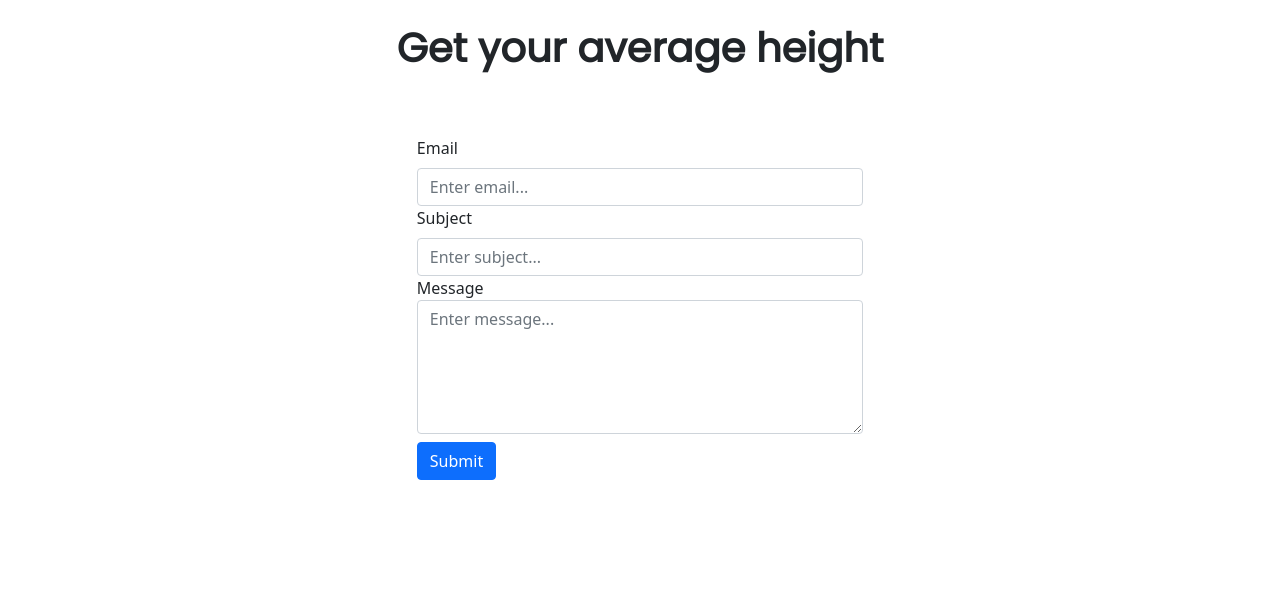
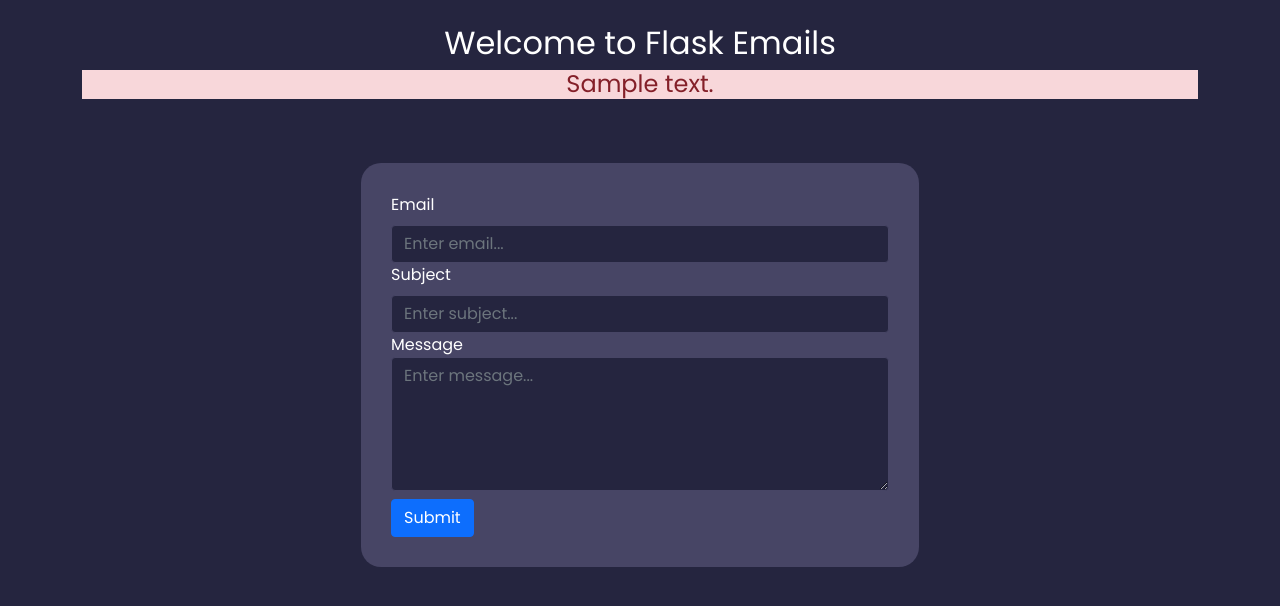
Before and after one commit to Marcos8060/FLASK_EMAIL, a Flask app: template templates/index.html in a window 1280 px wide. Shown: the top 606 px of the page. Run offline with Flask 2, Linux system fonts and the light colour scheme; the template is opened without the code that fills it: most values are stand-ins (such as "Sample title", 1, 10 or a date in 2020).

Commit message:
styled the background and fonts of the app

```diff
--- a/app.py
+++ b/app.py
@@ -2,8 +2,19 @@
 from enum import unique
 from flask import Flask,render_template,request
 from flask_sqlalchemy import SQLAlchemy
+from flask_mail import Mail,Message
 
 app = Flask(__name__)
+
+app.config['MAIL_SERVER'] = 'smtp.gmail.com'
+app.config['MAIL_PORT'] = 465
+app.config['MAIL_USERNAME'] = 'marcosgav80@gmail.com'
+app.config['MAIL_PASSWORD'] = 'gxgoeioxyktvhzab'
+app.config['MAIL_USE_TLS'] = False
+app.config['MAIL_USE_SSL'] = True
+
+mail = Mail(app)
+
 app.config['SQLALCHEMY_DATABASE_URI']='postgresql://marcos:getaways@localhost/email_messenger'
 
 db = SQLAlchemy(app)
@@ -33,9 +44,13 @@
         subject = request.form['subject']
         msg = request.form['message']
         print(email,subject,msg)
-        data = Data(email,subject,msg)
-        db.session.add(data)
-        db.session.commit()
+        if db.session.query(Data).filter(Data.email == email).count() == 0:
+            message = Message(subject,sender='marcosgav80@gmail.com',recipients=[email])
+            message.body = msg
+            mail.send(message)
+            data = Data(email,subject,msg)
+            db.session.add(data)
+            db.session.commit()
     message = 'Your message is sent successfully!'
     return render_template('success.html', message=message)
 
--- a/static/style.css
+++ b/static/style.css
@@ -1,15 +1,40 @@
 @import url('https://fonts.googleapis.com/css2?family=Alfa+Slab+One&family=Poppins:wght@200;300;400&display=swap');
 
-body{
-    background: #cccccc;
+
+*{
+    color: white;
     font-family: 'Alfa Slab One', cursive;
     font-family: 'Poppins', sans-serif;
 }
 .container > form{
-    width: 40%;
+    background: #474565;
+    padding: 30px;
+    border-radius: 20px;
+    width: 50%;
     margin-left: auto;
     margin-right: auto;
     margin-top: 8vh;
+    color:white;
+}
+.container > form > input{
+    background: #25253F;
+    outline: 0;
+    border-color: #474565;
+    color: white;
+}
+.container > form > input:focus{
+    background:  #25253F;
+    color: white;
+}
+.container > form > textarea{
+    color: white;
+    background: #25253F;
+    outline: 0;
+    border-color: #474565;
+}
+.container > form > textarea:focus{
+    background: #25253F;
+    color: white;
 }
 .container > h1{
     font-family: 'Poppins', sans-serif;
--- a/templates/base.html
+++ b/templates/base.html
@@ -11,7 +11,7 @@
 
     <title>Hello, world!</title>
   </head>
-  <body>
+  <body style="background-color: #25253F;">
 
     {% block content %}
 
--- a/templates/index.html
+++ b/templates/index.html
@@ -3,8 +3,8 @@
 {% block content %}
 
  <div class="container">
-     <h1 class="text-center mt-4">Get your average height</h1>
-
+     <h2 class="text-center mt-4">Welcome to Flask Emails</h2>
+     <h4 class="alert-danger text-center">{{ text }}</h4>
      <form action="{{ url_for('success') }}" method="POST">
         <label for="emal" class="form-label">Email</label>
         <input type="email" class="form-control" name="email" placeholder="Enter email..." required>
@@ -12,7 +12,7 @@
         <input type="text" name="subject" class="form-control" placeholder="Enter subject..." required>
         <label for="message">Message</label>
         <textarea name="message" id="" class="form-control" cols="30" rows="5" placeholder="Enter message..." required></textarea>
-        <input type="submit" class="btn btn-primary mt-2">
+        <button type="submit" class="btn btn-primary mt-2">Submit</button>
      </form>
  </div>
 {% endblock %}
```
Also changed, not shown: templates/success.html (+6 -1 lines), models.py (added).
